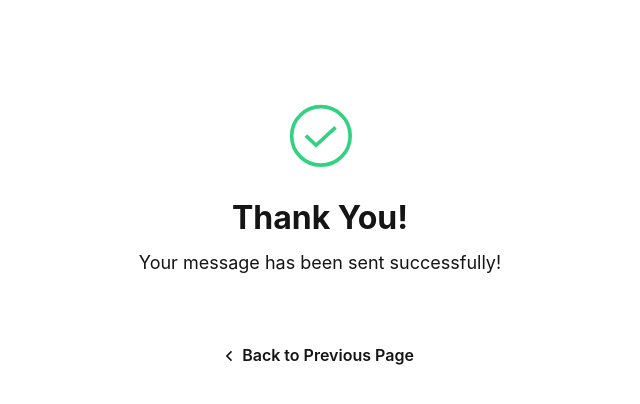
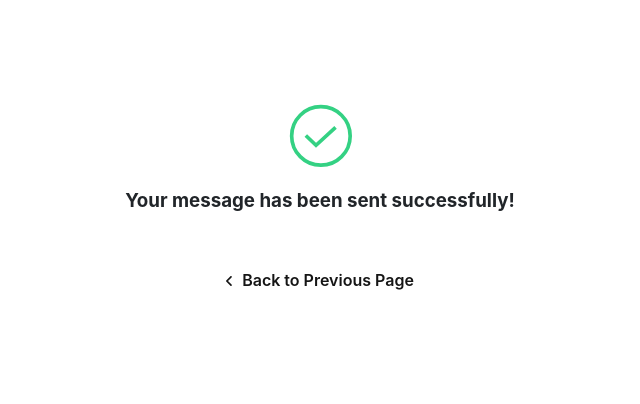
Before and after one commit to surajkumar240/thankyou, a plain HTML site: page index.html in a window 1280 px wide. Shown: the whole page, without its empty margins (320-960 px from the left). Drawn offline with Linux system fonts and the light colour scheme.

Commit message:
Update index.html

```diff
--- a/index.html
+++ b/index.html
@@ -1,6 +1,4 @@
-<!DOCTYPE html>
 <html><head><meta http-equiv="Content-Type" content="text/html; charset=UTF-8">
-
 <meta name="viewport" content="width=device-width, initial-scale=1.0, maximum-scale=1.0, user-scalable=no">
 <style>
         body {
@@ -250,9 +248,7 @@
     <![endif]-->
 <title>Message Sent Successfully</title>
 </head>
-
 <body>
-
 <div class="card">
 <svg width="70px" height="70px" class="success" viewBox="0 0 70 70" version="1.1" xmlns="http://www.w3.org/2000/svg" xmlns:xlink="http://www.w3.org/1999/xlink">
 <g stroke="none" stroke-width="1" fill="none" fill-rule="evenodd">
@@ -265,12 +261,10 @@
 </g>
 </g>
 </svg>
-            <h1>Thank You!</h1>
+<h3>Your message has been sent successfully!</h3><br>
+<br>
 
-            <p class="card-p">Your message has been sent successfully!</p>
-
-
-            <a class="back" onclick="goBack();">
+<a class="back" onclick="if (!window.__cfRLUnblockHandlers) return false; goBack();">
 <span class="arrow">
 <svg width="6px" height="10px" viewBox="0 0 6 10" version="1.1" xmlns="http://www.w3.org/2000/svg" xmlns:xlink="http://www.w3.org/1999/xlink">
 <g id="Thank-you" stroke="none" stroke-width="1" fill="none" fill-rule="evenodd">
@@ -286,9 +280,11 @@
 Back to Previous Page
 </a>
 </div>
-<script>
+<script type="text/javascript">
     function goBack() {
         window.history.go(-1);
     }
 </script>
+<script defer="" src="https://static.cloudflareinsights.com/beacon.min.js/v652eace1692a40cfa3763df669d7439c1639079717194" integrity="sha512-Gi7xpJR8tSkrpF7aordPZQlW2DLtzUlZcumS8dMQjwDHEnw9I7ZLyiOj/6tZStRBGtGgN6ceN6cMH8z7etPGlw==" data-cf-beacon="{&quot;rayId&quot;:&quot;6e813d386fbd2e36&quot;,&quot;version&quot;:&quot;2021.12.0&quot;,&quot;r&quot;:1,&quot;token&quot;:&quot;e2d2a49dfb0f4d469822bf868a8c3356&quot;,&quot;si&quot;:100}" crossorigin="anonymous"></script>
+
 </body></html>
```
Lines whose indentation alone changed are shown as unchanged.
